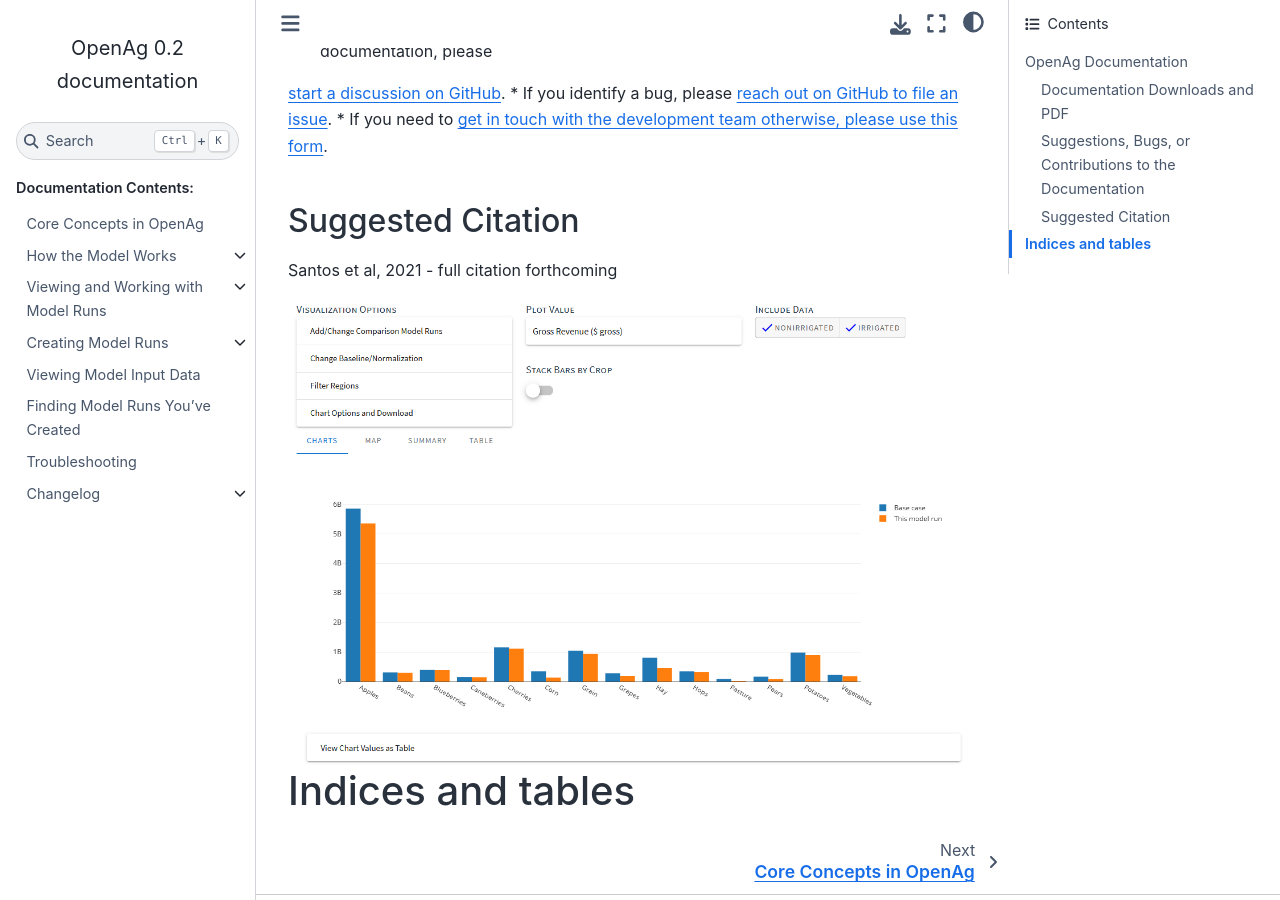
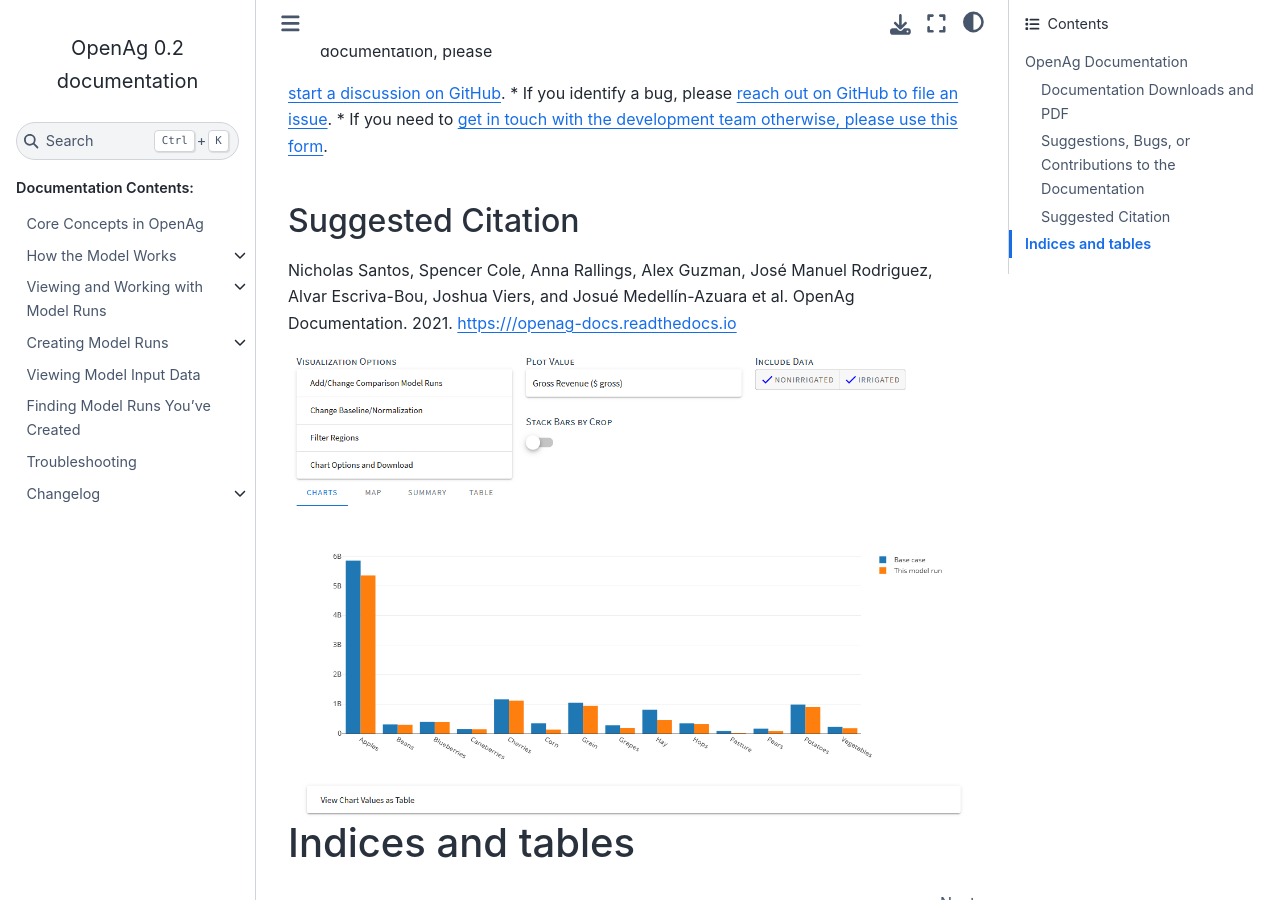
Before and after one commit to Water-Systems-Management-UCM/OpenAg_Docs, a Sphinx documentation site: the page built from source/index.rst, in a window 1280 px wide and 900 px high, scrolled down 1011 px. Built offline with Sphinx 7.4.7 and the Sphinx Book theme 1.1.4, drawn with Linux system fonts in a browser that asks for light colours.

Commit message:
Updating suggested citation

```diff
--- a/source/index.rst
+++ b/source/index.rst
@@ -42,7 +42,7 @@
 
 Suggested Citation
 --------------------
-Santos et al, 2021 - full citation forthcoming
+Nicholas Santos, Spencer Cole, Anna Rallings, Alex Guzman, José Manuel Rodriguez, Alvar Escriva-Bou, Joshua Viers, and Josué Medellín-Azuara et al. OpenAg Documentation. 2021. https:///openag-docs.readthedocs.io
 
 .. image:: _static/images/home_image.png
 
```
